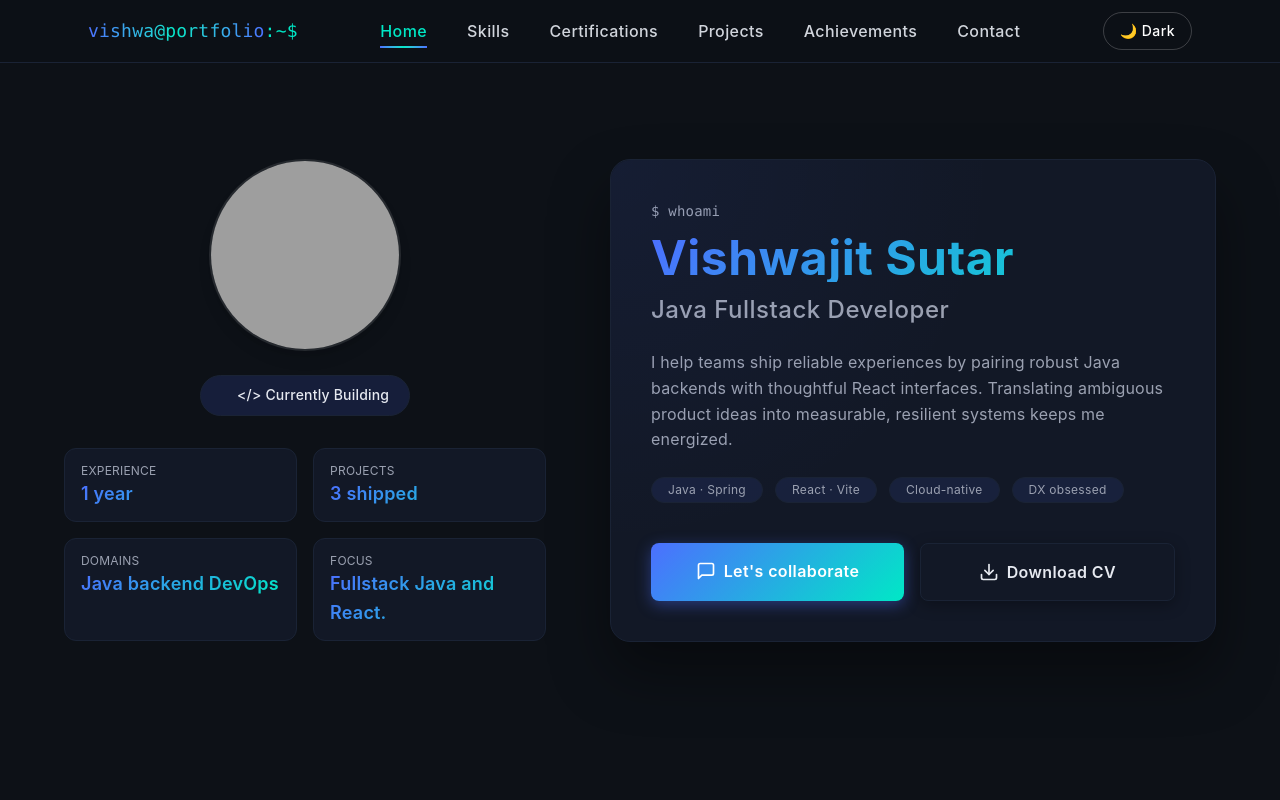
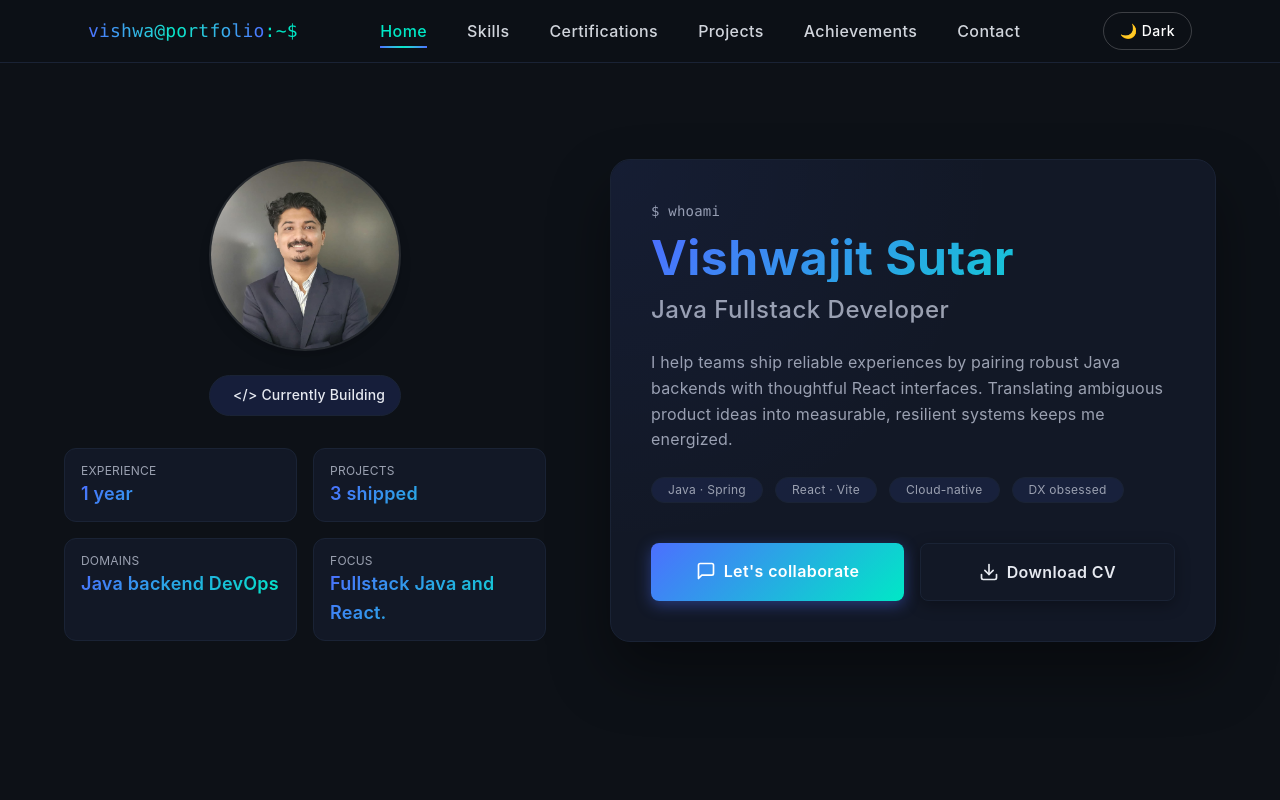
Before and after one commit to VishwajitS7/Portfolio, a React (Vite) app: page / in a window 1280 px wide. Shown: the top 800 px of the page. Built offline with nearby package versions, Linux system fonts and the light colour scheme; grey boxes are pictures that could not be loaded.

Commit message:
Adjusting space between nav bar and profile

```diff
--- a/src/components/Contact.jsx
+++ b/src/components/Contact.jsx
@@ -156,7 +156,7 @@ export default function Contact({ isLight = false, onShowToast }) {
           {/* Email Button */}
           <a
             href="mailto:vishu31103@gmail.com"
-            className="contact-button group sheen-card rounded-2xl p-6 text-center transition-all duration-300 hover:scale-105"
+            className="contact-button-outline group sheen-card rounded-2xl p-6 text-center transition-all duration-300 hover:scale-105"
           >
             <div className="w-14 h-14 rounded-xl bg-primary/10 flex items-center justify-center mx-auto mb-4 group-hover:bg-primary/20 transition-colors">
               <svg
--- a/src/components/Hero.jsx
+++ b/src/components/Hero.jsx
@@ -7,7 +7,7 @@ export default function Hero() {
   return (
     <section
       id="intro"
-      className="relative min-h-screen flex items-center justify-center px-4 sm:px-6 md:px-12 lg:px-16 py-16 md:py-24 overflow-hidden scroll-mt-20"
+      className="relative min-h-screen flex items-center justify-center px-4 sm:px-6 md:px-12 lg:px-16 pt-24 pb-16 md:pt-24 md:py-24 overflow-hidden scroll-mt-20"
     >
       <div className="absolute inset-0 pointer-events-none opacity-30">
         <div className="absolute inset-0 bg-gradient-to-r from-primary/5 via-secondary/5 to-tertiary/5 blur-3xl" />
@@ -32,8 +32,8 @@ export default function Hero() {
           </div>
 
           {/* Center the pill under the avatar by matching the wrapper width to avatar */}
-          <div className="flex justify-center w-full mt-6">
-            <p className="hero-pill text-sm px-4 sm:px-5 py-2 rounded-full font-medium tracking-wide inline-flex items-center justify-center gap-2 whitespace-nowrap">
+          <div className="flex justify-center w-36 sm:w-40 md:w-48 mt-6 mx-auto">
+            <p className="hero-pill text-sm px-4 sm:px-5 py-2 rounded-full font-medium tracking-wide inline-flex items-center justify-center gap-2 whitespace-nowrap w-full">
               <span className="w-2 h-2 rounded-full bg-tertiary animate-pulse"></span>
               &lt;/&gt; Currently Building
             </p>
```
Also changed, not shown: public/profile.jpg (added).
